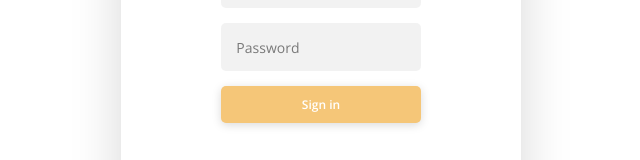
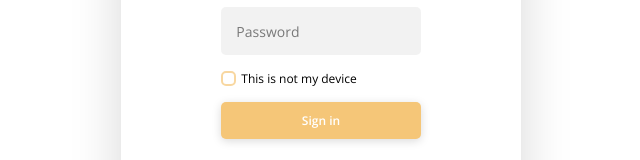
Before and after one commit to moronq/doggee, a React (Create React App) app: page /auth in a window 1280 px wide. Shown: the part 418-578 px from the top of the page, without its empty margins (319-959 px from the left). Built offline with nearby package versions, Linux system fonts and the light colour scheme.

Commit message:
implemented checkbox

```diff
--- /dev/null
+++ b/src/common/fields/inputs/CheckBox/CheckBox.module.css
@@ -0,0 +1,40 @@
+.checkbox_container {
+  cursor: pointer;
+  display: flex;
+  align-items: center;
+}
+
+.checkbox {
+  clip: rect(0 0 0 0);
+  clip-path: inset(50%);
+  height: 1px;
+  overflow: hidden;
+  position: absolute;
+  white-space: nowrap;
+  width: 1px;
+}
+
+.custom_checkbox {
+  display: inline-block;
+  cursor: pointer;
+  width: 15px;
+  height: 15px;
+  border: 2px solid rgba(245, 198, 120, 0.7);
+  background: transparent;
+  border-radius: 5px;
+}
+
+.custom_checkbox:hover {
+  border: 2px solid rgba(245, 198, 120, 1);
+}
+
+.checkbox:checked ~ .custom_checkbox {
+  border: none;
+  background-image: url('../../../../static/images/checkbox.svg');
+}
+
+.label {
+  display: inline-block;
+  margin-left: 5px;
+  font-size: 12px;
+}
--- /dev/null
+++ b/src/common/fields/inputs/CheckBox/CheckBox.tsx
@@ -0,0 +1,15 @@
+import React from 'react'
+
+import styles from './CheckBox.module.css'
+
+export const CheckBox: React.FC<InputProps> = ({ label, ...props }) => {
+  return (
+    <div>
+      <label className={styles.checkbox_container}>
+        <input className={styles.checkbox} {...props} type='checkbox' checked={props.checked} />
+        <span className={styles.custom_checkbox} />
+        <span className={styles.label}>{label}</span>
+      </label>
+    </div>
+  )
+}
--- a/src/common/fields/inputs/index.ts
+++ b/src/common/fields/inputs/index.ts
@@ -1,2 +1,3 @@
 export * from './Input/Input'
 export * from './InputPassword/InputPassword'
+export * from './CheckBox/CheckBox'
--- a/src/pages/LoginPage/LoginPage.tsx
+++ b/src/pages/LoginPage/LoginPage.tsx
@@ -2,7 +2,7 @@ import React from 'react'
 import { Link } from 'react-router-dom'
 
 import { Button } from '@common/buttons'
-import { Input, InputPassword } from '@common/fields'
+import { CheckBox, Input, InputPassword } from '@common/fields'
 
 import styles from './LoginPage.module.css'
 
@@ -28,7 +28,11 @@ const validateLoginForm = (name: keyof typeof loginFormValidateSchema, value: st
 }
 
 export const LoginPage = () => {
-  const [formValues, setFormValues] = React.useState({ username: '', password: '' })
+  const [formValues, setFormValues] = React.useState({
+    username: '',
+    password: '',
+    notMyComputer: false
+  })
   const [formErrors, setFormErrors] = React.useState<{ [key: string]: null | string }>({
     username: null,
     password: null
@@ -67,6 +71,16 @@ export const LoginPage = () => {
               }}
             />
           </div>
+          <div className={styles.input_container}>
+            <CheckBox
+              checked={formValues.notMyComputer}
+              label='This is not my device'
+              onChange={(event: React.ChangeEvent<HTMLInputElement>) => {
+                const notMyComputer = event.target.checked
+                setFormValues({ ...formValues, notMyComputer })
+              }}
+            />
+          </div>
           <div>
             <Button>Sign in</Button>
           </div>
```
Also changed, not shown: .eslintrc.js.
